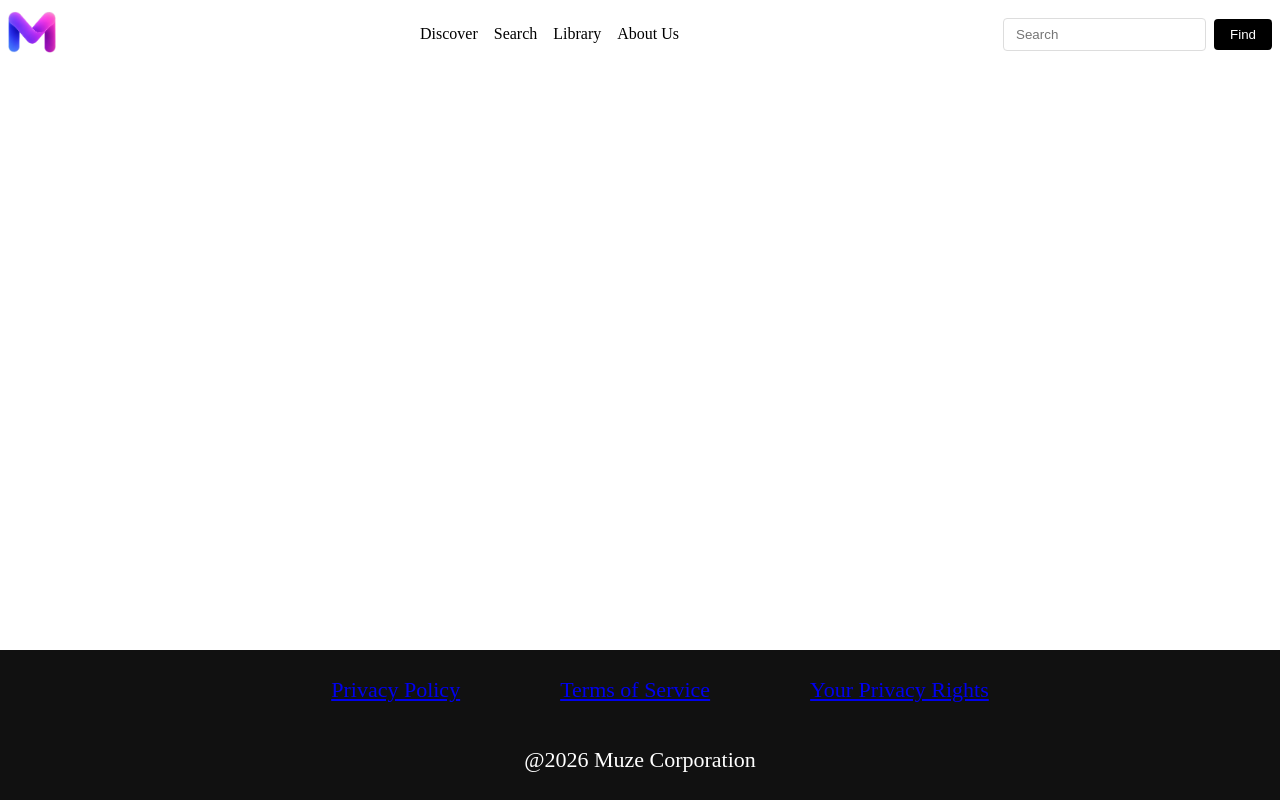
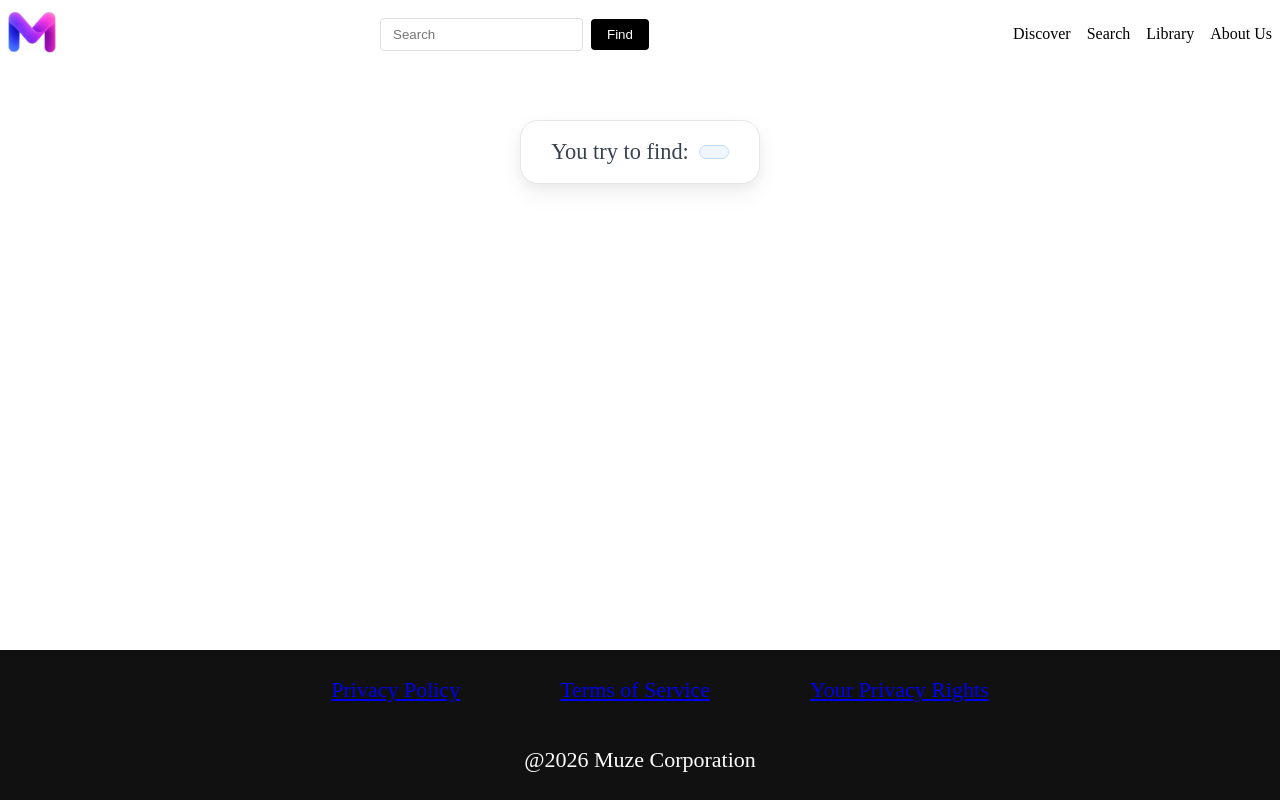
Before and after one commit to muze-space/Muze, an Angular app: page / in a window 1280 px wide. Built offline with nearby package versions, Linux system fonts and the light colour scheme.

Commit message:
feat: add parent-child event communication for search flow

```diff
--- a/src/app/components/header/header.html
+++ b/src/app/components/header/header.html
@@ -2,7 +2,7 @@
   <a href="/">
     <img class="logo" src="/logo.png" alt="Muze" />
   </a>
-
+  <app-search (searchChange)="onSearchChange($event)"></app-search>
   <nav class="nav" aria-label="Primary">
     <ul>
       <li><a class="link" href="/">Discover</a></li>
@@ -11,6 +11,4 @@
       <li><a class="link" href="#">About Us</a></li>
     </ul>
   </nav>
-
-  <app-search></app-search>
 </header>
--- a/src/app/components/header/header.ts
+++ b/src/app/components/header/header.ts
@@ -1,4 +1,4 @@
-import { Component } from '@angular/core';
+import { Component, output } from '@angular/core';
 import { Search } from '../search/search';
 
 @Component({
@@ -7,4 +7,10 @@ import { Search } from '../search/search';
   templateUrl: './header.html',
   styleUrl: './header.css',
 })
-export class Header {}
+export class Header {
+  searchChange = output<string>();
+
+  onSearchChange(value: string): void {
+    this.searchChange.emit(value);
+  }
+}
--- a/src/app/components/search/search.html
+++ b/src/app/components/search/search.html
@@ -1,6 +1,6 @@
 <div class="search-section">
   <form class="search" role="search" (submit)="$event.preventDefault()">
-    <input id="header-search" class="search__input" type="search" placeholder="Search" name="query" />
+    <input (input)="onInput($event)" id="header-search" class="search__input" type="search" placeholder="Search" name="query" />
     <button class="search__button" type="submit">Find</button>
   </form>
 </div>
--- a/src/app/components/search/search.ts
+++ b/src/app/components/search/search.ts
@@ -1,4 +1,4 @@
-import { Component } from '@angular/core';
+import { Component, output } from '@angular/core';
 
 @Component({
   selector: 'app-search',
@@ -6,4 +6,12 @@ import { Component } from '@angular/core';
   templateUrl: './search.html',
   styleUrl: './search.css',
 })
-export class Search {}
+export class Search {
+  searchChange = output<string>();
+
+  onInput(event: Event): void {
+    const value = (event.target as HTMLInputElement).value;
+
+    this.searchChange.emit(value);
+  }
+}
--- a/src/app/pages/home/home.css
+++ b/src/app/pages/home/home.css
@@ -0,0 +1,49 @@
+.result-search-panel {
+  display: flex;
+  justify-content: center;
+  align-items: center;
+  gap: 10px;
+
+  width: fit-content;
+  margin: 60px auto;
+  padding: 18px 30px;
+
+  font-size: 1.4rem;
+  font-weight: 500;
+  color: #374151;
+
+  background: #ffffff;
+  border: 1px solid #e5e7eb;
+  border-radius: 18px;
+
+  box-shadow:
+    0 10px 25px rgba(0, 0, 0, 0.06),
+    0 4px 10px rgba(0, 0, 0, 0.04);
+
+  text-align: center;
+
+  transition:
+    transform 0.2s ease,
+    box-shadow 0.2s ease;
+}
+
+.result-search-panel:hover {
+  transform: translateY(-2px);
+
+  box-shadow:
+    0 14px 30px rgba(0, 0, 0, 0.08),
+    0 6px 14px rgba(0, 0, 0, 0.05);
+}
+
+.result-search-panel .search {
+  padding: 6px 14px;
+
+  color: #2563eb;
+  font-weight: 700;
+
+  background: #eff6ff;
+  border: 1px solid #bfdbfe;
+  border-radius: 10px;
+
+  text-transform: capitalize;
+}
--- a/src/app/pages/home/home.html
+++ b/src/app/pages/home/home.html
@@ -1,2 +1,3 @@
-<app-header></app-header>
+<app-header (searchChange)="onSearchChange($event)"></app-header>
+<p class="result-search-panel">You try to find: <span class="search">{{ search }}</span></p>
 <app-footer></app-footer>
--- a/src/app/pages/home/home.ts
+++ b/src/app/pages/home/home.ts
@@ -8,4 +8,10 @@ import { Footer } from '../../components/footer/footer';
   templateUrl: './home.html',
   styleUrl: './home.css',
 })
-export class Home {}
+export class Home {
+  search = '';
+
+  onSearchChange(value: string): void {
+    this.search = value;
+  }
+}
```
